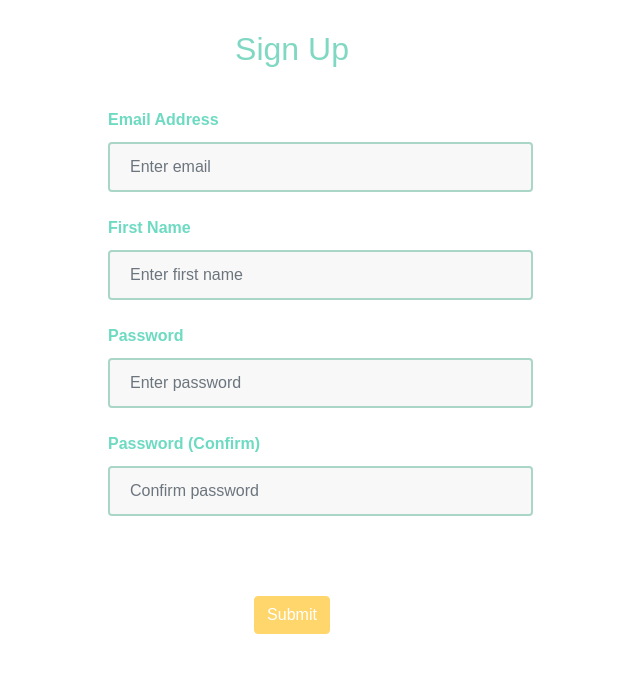
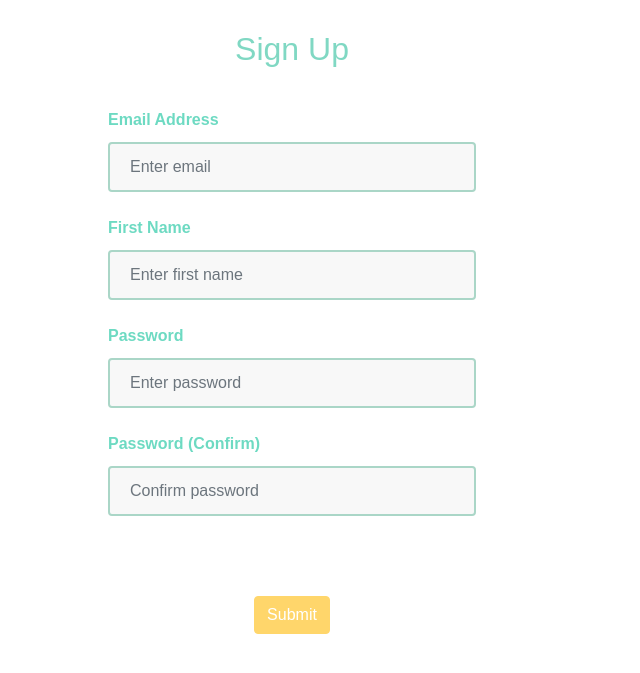
Before and after one commit to kilohertztli/PomoDo, a Flask app: page /signup in a window 1280 px wide. Shown: the part 72-745 px from the top of the page, without its empty margins (348-988 px from the left). Run offline with Flask 3, Linux system fonts and the light colour scheme; some libraries are stand-ins or nearby versions; some web fonts are replaced.

Commit message:
Update styles.css

```diff
--- a/PomoDo/website/static/css/styles.css
+++ b/PomoDo/website/static/css/styles.css
@@ -29,6 +29,12 @@ h4 {
 
 textarea {
     resize: none;
+}
+
+textarea,
+input {
+  max-width: 100%;
+  box-sizing: border-box;
 }
 
 hr {
```
